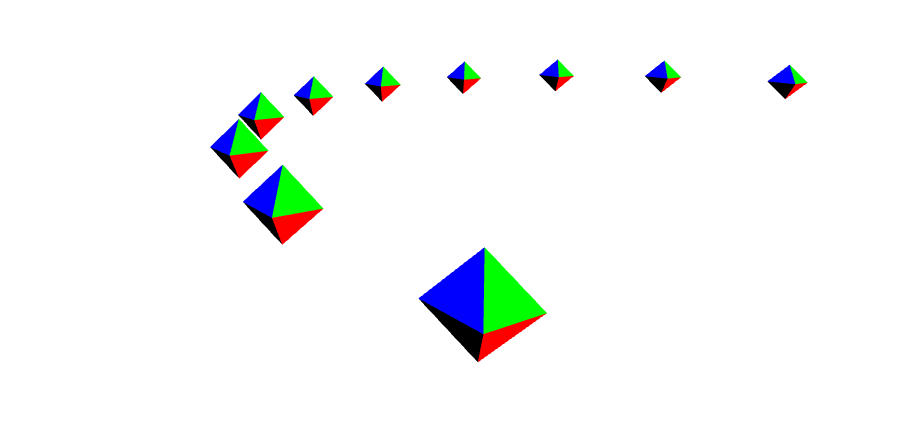
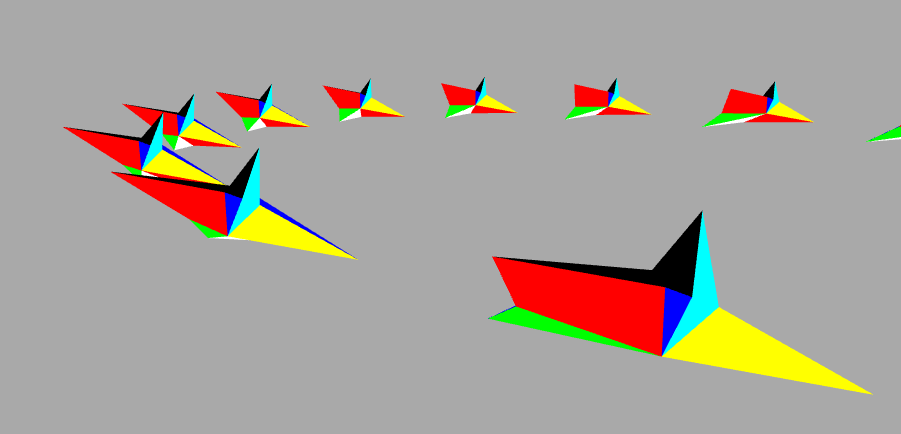
Before and after one commit to romualdk/js13k-2021-space, a website built with webpack: page dist/index.html in a window 1280 px wide. Shown: the part 284-718 px from the top of the page, without its empty margins (379-1280 px from the left). Built offline with nearby package versions, Linux system fonts and the light colour scheme.

Commit message:
ship model, loader and mirror

```diff
--- /dev/null
+++ b/models/ship.txt
@@ -0,0 +1,21 @@
+v
+1 2 0
+7 1 0
+2 1 7
+0 5 0
+0 2 0
+0 0 1
+0 3 2
+0 1 13
+0 3 6
+f
+1 5 4
+7 3 2
+3 7 9
+3 6 2
+1 7 2
+8 3 9
+6 3 8
+6 1 2
+7 1 4
+6 5 1
--- a/src/index.js
+++ b/src/index.js
@@ -2,9 +2,11 @@
 
 import { vertexShader, fragmentShader } from './shaders.js'
 import { compileShader, createProgram } from './webgl.js'
-import { octahedron, objToPos, objToCol } from './obj.js'
+import { objToPos, objToCol } from './obj.js'
 import { degToRad } from './math.js'
 import { perspective, yRotation, translate, lookAt, inverse, multiply, xRotation, transformVector } from './m4.js'
+
+import { obj, objStrToArr, xMirror } from './ship.js'
 
 let gl = c.getContext('webgl2')
 let vs = compileShader(gl, vertexShader, gl.VERTEX_SHADER)
@@ -19,20 +21,28 @@ let vao = gl.createVertexArray()
 gl.bindVertexArray(vao)
 gl.enableVertexAttribArray(aPosition)
 
+let geometry = objStrToArr(obj)
+
 let positionBuffer = gl.createBuffer()
 gl.bindBuffer(gl.ARRAY_BUFFER, positionBuffer)
-setGeometry(gl, octahedron)
+setGeometry(gl, geometry)
 gl.vertexAttribPointer(aPosition, 3, gl.FLOAT, false, 0, 0)
 
 let colorBuffer = gl.createBuffer()
 gl.bindBuffer(gl.ARRAY_BUFFER, colorBuffer)
-setColors(gl, octahedron)
+setColors(gl, geometry)
 gl.enableVertexAttribArray(aColor)
 gl.vertexAttribPointer(aColor, 3, gl.UNSIGNED_BYTE, true, 0, 0)
 
-function setGeometry (gl, obj) {
+function setGeometry (gl, obj, yr = 45) {
+  let obj2 = xMirror(obj)
+  obj.v = obj.v.concat(obj2.v)
+  obj.f = obj.f.concat(obj2.f)
+
   let positions = objToPos(obj)
-  var matrix = xRotation(Math.PI)
+
+  var matrix = xRotation(degToRad(30))
+  matrix = multiply(matrix, yRotation(degToRad(yr)))
   matrix = translate(matrix, 0, 0, 0)
 
   for (var ii = 0; ii < positions.length; ii += 3) {
@@ -42,7 +52,7 @@ function setGeometry (gl, obj) {
     positions[ii + 2] = vector[2]
   }
 
-  let scale = 10
+  let scale = 5
   for (var i in positions) {
     positions[i] *= scale
   }
@@ -55,10 +65,15 @@ function setColors (gl, obj) {
 }
 
 var fieldOfViewRadians = degToRad(60)
-var cameraAngleRadians = degToRad(0)
+var cameraAngleRadians = degToRad(30)
 
 var rotationSpeed = 1.2
 var then = 0
+let anim = 1
+
+window.addEventListener('keypress', function () {
+  anim = !anim
+})
 
 requestAnimationFrame(drawScene)
 
@@ -67,10 +82,12 @@ function drawScene (now) {
   var deltaTime = now - then
   then = now
 
-  cameraAngleRadians += rotationSpeed * deltaTime
+  if (anim) {
+    cameraAngleRadians += rotationSpeed * deltaTime
+  }
 
-  var numFs = 20
-  var radius = 200
+  var numFs = 15
+  var radius = 250
 
   resizeCanvasToDisplaySize()
   gl.viewport(0, 0, gl.canvas.width, gl.canvas.height)
@@ -110,7 +127,7 @@ function drawScene (now) {
     var matrix = translate(viewProjectionMatrix, x, 0, z)
 
     gl.uniformMatrix4fv(uMatrix, false, matrix)
-    gl.drawArrays(gl.TRIANGLES, 0, 8 * 3)
+    gl.drawArrays(gl.TRIANGLES, 0, geometry.f.length)
   }
 
   requestAnimationFrame(drawScene)
--- a/src/obj.js
+++ b/src/obj.js
@@ -16,8 +16,10 @@ export const octahedron = {
     1, 5, 3,
     1, 3, 4,
     1, 4, 2
-  ],
-  c: [
+  ]
+}
+
+let colors = [
   0, 0, 0,
   255, 0, 0,
   0, 255, 0,
@@ -27,7 +29,6 @@ export const octahedron = {
   255, 0, 255,
   255, 255, 255
 ]
-}
 
 export function objToPos (geom) {
   let s = geom.f.length
@@ -49,9 +50,9 @@ export function objToCol (geom) {
 
   for (let i = 0; i < s; i++) {
     let ci = Math.floor(i / 3)
-    col[i * 3] = geom.c[ci]
-    col[i * 3 + 1] = geom.c[ci + 1]
-    col[i * 3 + 2] = geom.c[ci + 2]
+    col[i * 3] = colors[ci]
+    col[i * 3 + 1] = colors[ci + 1]
+    col[i * 3 + 2] = colors[ci + 2]
   }
 
   return col
--- /dev/null
+++ b/src/ship.js
@@ -0,0 +1,74 @@
+export const obj = {
+  v:
+`1 2 0
+7 1 0
+2 1 7
+0 5 0
+0 2 0
+0 0 1
+0 3 2
+0 1 13
+0 3 6`,
+  f:
+`1 5 4
+7 3 2
+3 7 9
+3 6 2
+1 7 2
+8 3 9
+6 3 8
+6 1 2
+7 1 4
+6 5 1`
+}
+
+function changeFaceVertexOrder (f) {
+  let l = f.length / 3
+  let out = []
+
+  for (let i = 0; i < l; i++) {
+    let ii = i * 3
+    out[ii] = f[ii + 2]
+    out[ii + 1] = f[ii + 1]
+    out[ii + 2] = f[ii]
+  }
+
+  return out
+}
+
+export function xMirror (obj) {
+  let out = {
+    v: [...obj.v],
+    f: [...obj.f]
+  }
+
+  let nv = out.v.length / 3
+  for (let i = 0; i < nv; i++) {
+    out.v[i * 3] *= -1
+  }
+
+  for (let i in out.f) {
+    out.f[i] += nv
+  }
+  out.f = changeFaceVertexOrder(out.f)
+
+  return out
+}
+
+export function objStrToArr (obj) {
+  let res = {
+    v: obj.v.split(/\s+/),
+    f: obj.f.split(/\s+/)
+  }
+
+  for (let i in res.v) {
+    res.v[i] *= 1
+  }
+
+  for (let i in res.f) {
+    res.f[i] *= 1
+    res.f[i] -= 1
+  }
+
+  return res
+}
```
Also changed, not shown: dist/index.html, models/ship.min.obj (added), models/ship.obj (added), 1 other file. Lines whose indentation alone changed are shown as unchanged.
